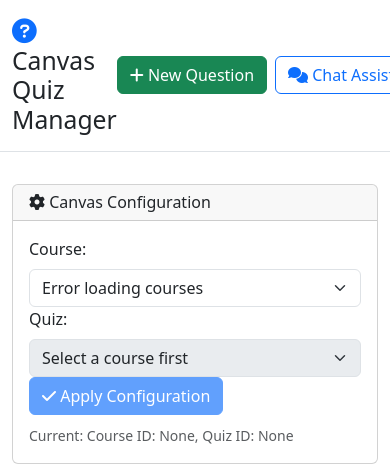
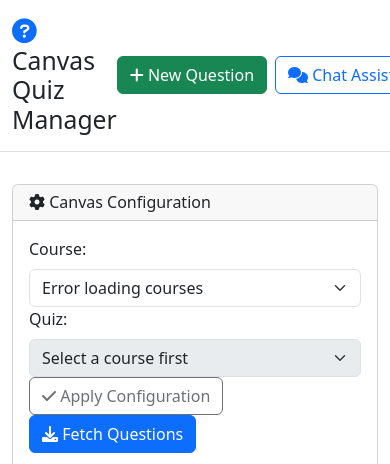
Before and after one commit to rdxsai/Merged-App, a FastAPI app: page / in a window 390 px wide; the page is wider, and only the part inside the window is pictured. Shown: the top 464 px of that part. Run offline with FastAPI, Linux system fonts and the light colour scheme; some libraries are stand-ins or nearby versions.

Commit message:
Move Fetch questions button

```diff
--- a/templates/index.html
+++ b/templates/index.html
@@ -634,9 +634,6 @@
                             <li><button class="dropdown-item" id="createVectorStoreBtn">
                                 <i class="fas fa-database"></i> Create Vector Store
                             </button></li>
-                            <li><button class="dropdown-item" id="fetchBtn">
-                                <i class="fas fa-download"></i> Fetch Questions
-                            </button></li>
                         </ul>
                     </div>
                 </div>
@@ -667,9 +664,14 @@
                                     <option value="">Select a course first</option>
                                 </select>
                             </div>
-                            <div class="col-md-4 d-flex align-items-end">
-                                <button id="applyConfigBtn" class="btn btn-primary" disabled>
+                            <div class="col-md-2 d-flex align-items-end">
+                                <button id="applyConfigBtn" class="btn" disabled>
                                     <i class="fas fa-check"></i> Apply Configuration
+                                </button>
+                            </div>
+                            <div class="col-md-2 d-flex align-items-end">
+                                <button class="btn btn-primary" id="fetchBtn">
+                                    <i class="fas fa-download"></i> Fetch Questions
                                 </button>
                             </div>
                         </div>
```
